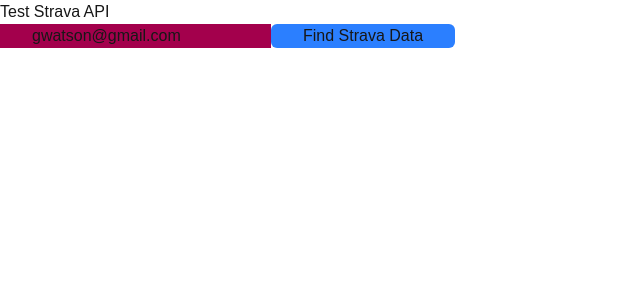
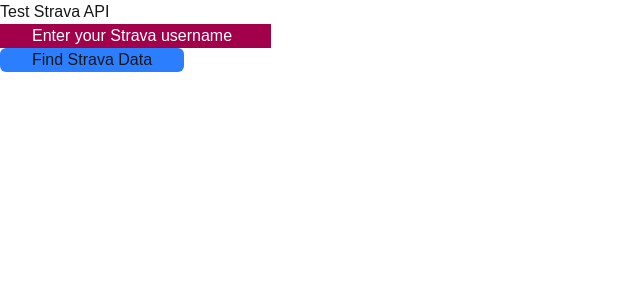
Before and after one commit to GregWatson/strava_api, a Next.js app: page / in a window 1280 px wide. Shown: the top 300 px of the page, without its empty margins (0-640 px from the left). Built offline with nearby package versions, Linux system fonts and the light colour scheme.

Commit message:
Using more detailed read access to get more athlete info

```diff
--- a/app/auth/page.tsx
+++ b/app/auth/page.tsx
@@ -13,7 +13,7 @@
     "?client_id=" +
     stravaID +
     "&response_type=code&redirect_uri=http://localhost:3000/auth/exchange_token" +
-    "&approval_prompt=force&scope=read";
+    "&approval_prompt=force&scope=profile:read_all";
 
   const request = url + header;
 
--- a/components/athlete/athlete_home.tsx
+++ b/components/athlete/athlete_home.tsx
@@ -1,5 +1,6 @@
 // "use client";
 // import { useRouter } from "next/navigation";
+// import { useState } from "react";
 
 export default function AthleteHome({
   expires_at,
@@ -14,6 +15,12 @@
   access_token: string;
   athlete: any;
 }) {
+  const athleteInfo = Object.entries(athlete).map(([key, value]) => (
+    <div key={key}>
+      {key}: {value}
+    </div>
+  ));
+
   return (
     <div>
       <h1> Athlete Home </h1>
@@ -24,6 +31,7 @@
       <p> token expires_in is {expires_in} </p>
       <p> refresh_token is {refresh_token} </p>
       <p> access_token is {access_token} </p>
+      {athleteInfo}
     </div>
   );
 }
--- a/components/forms/strava_info_form.tsx
+++ b/components/forms/strava_info_form.tsx
@@ -22,12 +22,12 @@
   return (
     <form action={getData}>
       <input
-        className=" px-8 bg-pink-800"
-        defaultValue="gwatson@gmail.com"
+        className=" px-8 bg-pink-800 text-white"
+        defaultValue="Enter your Strava username"
         name="userName"
       />
       <input type="hidden" name="clientID" value={stravaClientID} />
-
+      <br />
       <button className="rounded-md px-8 bg-blue-500" type="submit">
         Find Strava Data
       </button>
```
